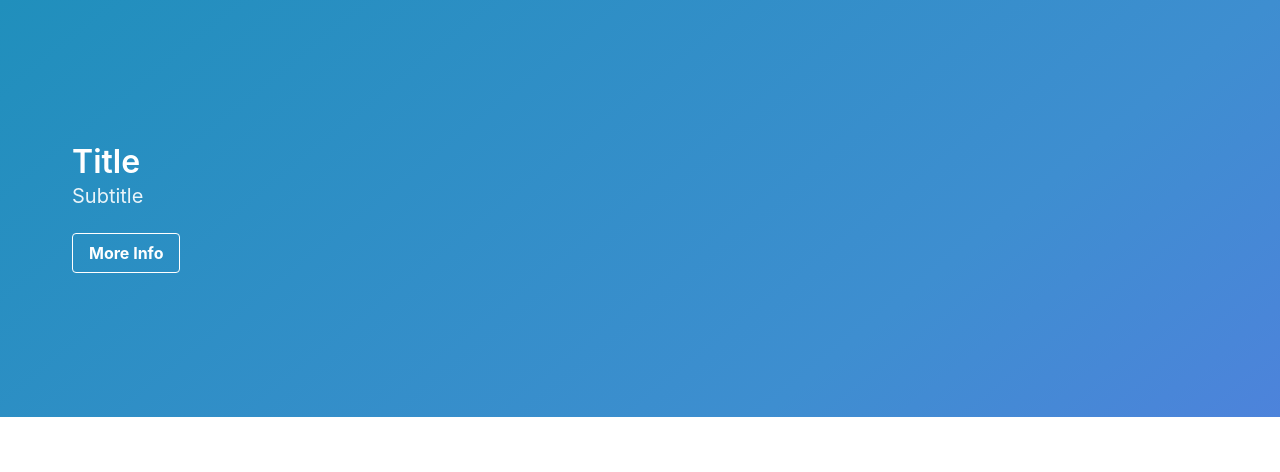
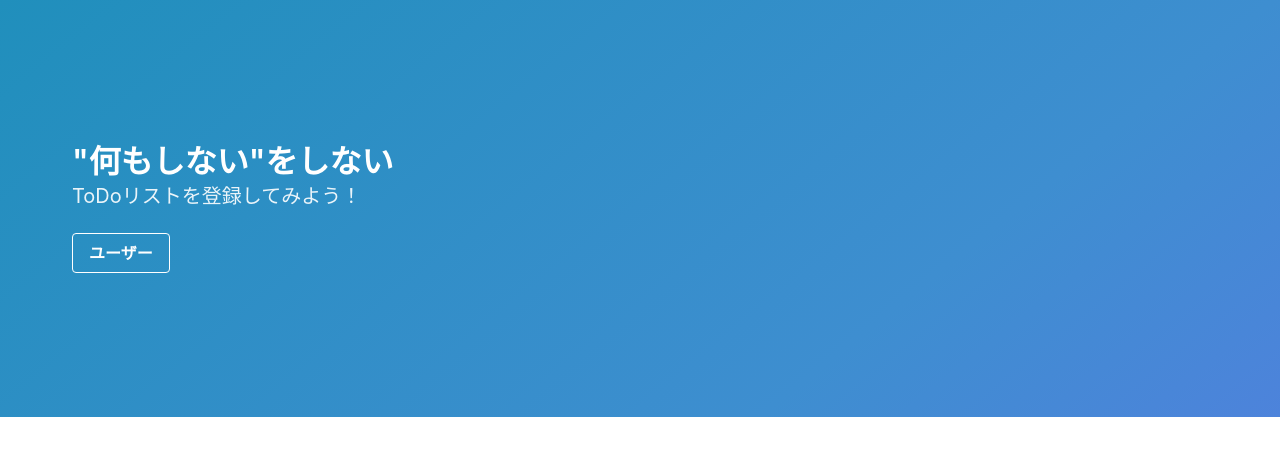
Before and after one commit to rekiminadukithorn/wakaruyo, a Django app: page / in a window 1280 px wide. Shown: the part 52-524 px from the top of the page. Run offline with Django 3.2, Linux system fonts and the light colour scheme; the visitor is signed in with stand-in values (Sample User, id 1); some libraries are stand-ins or nearby versions.

Commit message:
タイトルとか変えてみた

```diff
--- a/cms/templates/cms/top.html
+++ b/cms/templates/cms/top.html
@@ -6,12 +6,12 @@
 <section class="hero is-medium is-info is-bold">
     <div class="hero-body">
         <div class="container">
-            <h1 class="title">Title</h1>
-            <h2 class="subtitle">Subtitle</h2>
+            <h1 class="title">"何もしない"をしない</h1>
+            <h2 class="subtitle">ToDoリストを登録してみよう！</h2>
             {% if user.is_authenticated %} <!--ログインしてる場合にしか表示されない-->
             <a href="{% url 'cms:user_detail' user.pk %}"> <!--これが 各userに対するやり方-->
                 <button class="button is-info is-inverted is-outlined">
-                    <strong>More Info</strong>
+                    <strong>ユーザー</strong>
                 </button>
             </a>
             {% endif %}
```
